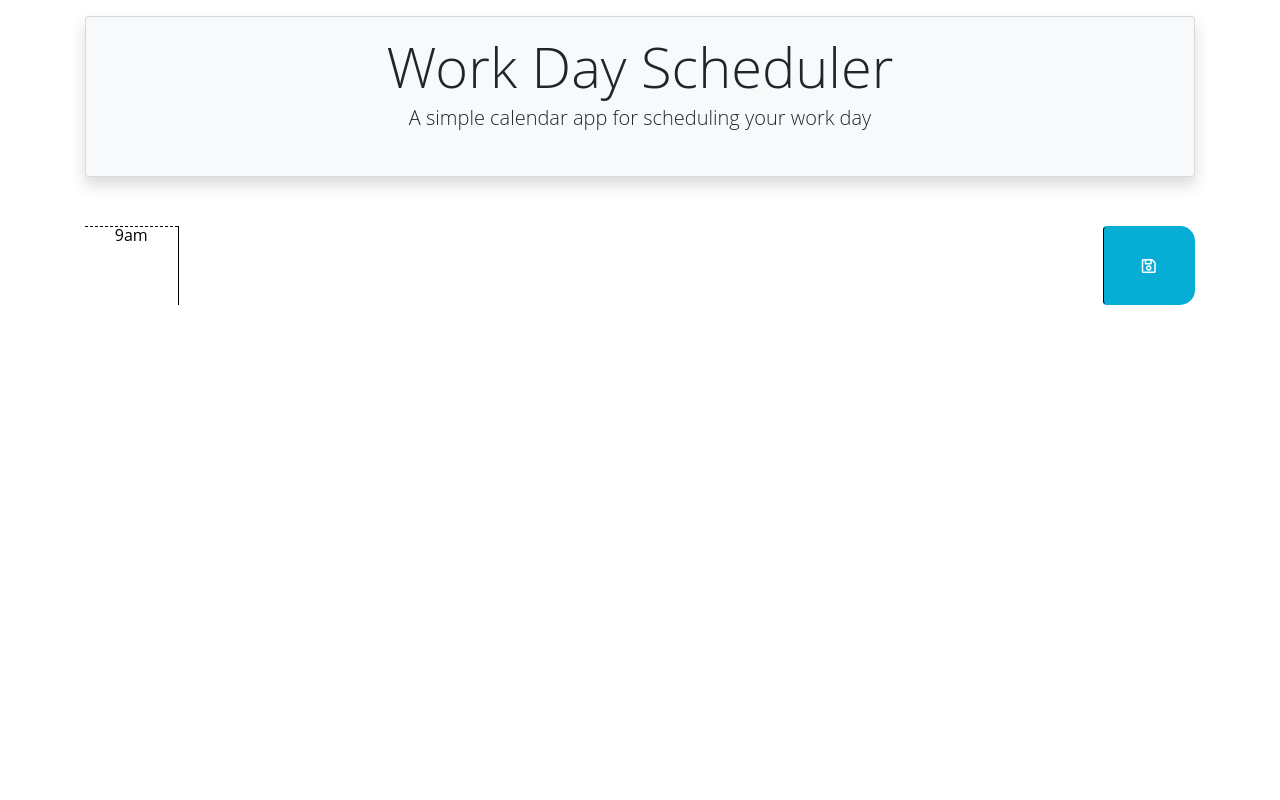
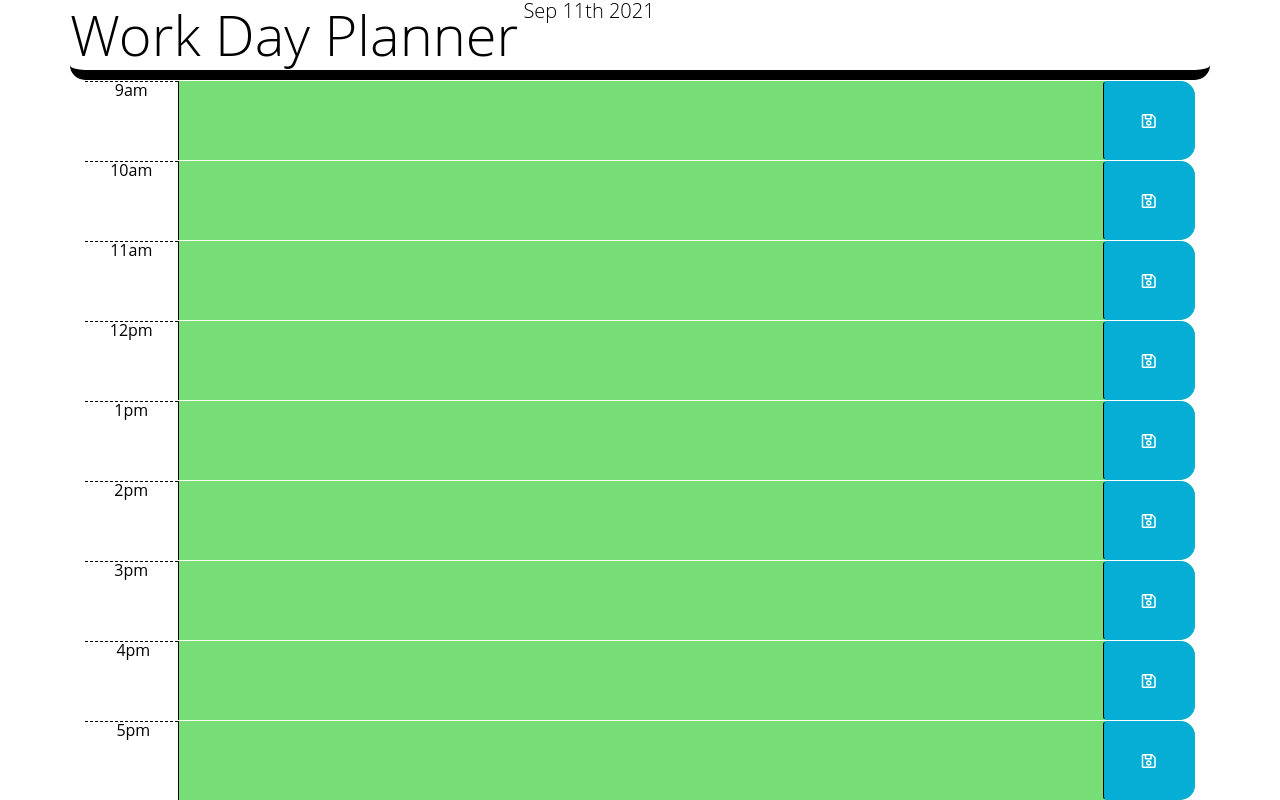
Before and after one commit to Kristal4673/Planner_Cbook, a plain HTML site: page index.html in a window 1280 px wide. Drawn offline with nearby package versions, Linux system fonts and the light colour scheme; a web font is replaced by a local one.

Commit message:
updated time blocks, and header

```diff
--- a/index.html
+++ b/index.html
@@ -22,34 +22,80 @@
 <body>
   <div class="container">
     <!--------------------Header------------------->
-    <!--once planner displays b-->
-    <!-- Timeblocks go here -->
-    <header class="card text-center shadow p-3 mb-5 mt-3 bg-light rounded">
-      <h1 class="display-4">Work Day Scheduler</h1>
-      <p class="lead">A simple calendar app for scheduling your work day</p>
+    <!--once planner displays  ----->
+    <!-- Timeblocks go here --->
+    <header class="row time-block">
+      <h1 class="display-4">Work Day Planner</h1>
+      <p class="lead"> </p>
       <p id="currentDay" class="lead"></p>
     </header>
-    <!-- Timeblocks go here Each time slot should represent one hour and contain the following: * The time * A field to hold user input * A save button -->
-    <!--Row 1 9am-->
+    <!-- Time-blocks go here Each time slot should represent one hour and contain the following: * The time * A field to hold user input * A save button -->
+
     <div class="container">
       <!-- 9am block -->
-      <div class="row time-block ">
+      <div id= "9" class="row time-block ">
         <div class="col-md-1 hour">9am</div>
         <textarea class="col-md-10 description"></textarea>
         <button class="btn col-md-1 saveBtn"><i class="far fa-save"></i></button>
       </div>
+      <!-- 10am block -->
+      <div id= "10" class="row time-block ">
+        <div class="col-md-1 hour">10am</div>
+        <textarea class="col-md-10 description"></textarea>
+        <button class="btn col-md-1 saveBtn"><i class="far fa-save"></i></button>
+      </div>
+      <!-- 11am block -->
+      <div id= "11" class="row time-block ">
+        <div class="col-md-1 hour">11am</div>
+        <textarea class="col-md-10 description"></textarea>
+        <button class="btn col-md-1 saveBtn"><i class="far fa-save"></i></button>
+      </div>
+      <!-- 12am block -->
+      <div id= "12" class="row time-block ">
+        <div class="col-md-1 hour">12pm</div>
+        <textarea class="col-md-10 description"></textarea>
+        <button class="btn col-md-1 saveBtn"><i class="far fa-save"></i></button>
+      </div>
+      <!-- 1pm block -->
+      <div id= "13" class="row time-block ">
+        <div class="col-md-1 hour">1pm</div>
+        <textarea class="col-md-10 description"></textarea>
+        <button class="btn col-md-1 saveBtn"><i class="far fa-save"></i></button>
+      </div>
+      <!-- 2pm block -->
+      <div id= "14" class="row time-block ">
+        <div class="col-md-1 hour">2pm</div>
+        <textarea class="col-md-10 description"></textarea>
+        <button class="btn col-md-1 saveBtn"><i class="far fa-save"></i></button>
+      </div>
+      <!-- 3pm block -->
+      <div id= "15" class="row time-block ">
+        <div class="col-md-1 hour">3pm</div>
+        <textarea class="col-md-10 description"></textarea>
+        <button class="btn col-md-1 saveBtn"><i class="far fa-save"></i></button>
+      </div>
+      <!-- 4pm block -->
+      <div id= "16" class="row time-block ">
+        <div class="col-md-1 hour"> 4pm</div>
+        <textarea class="col-md-10 description"></textarea>
+        <button class="btn col-md-1 saveBtn"><i class="far fa-save"></i></button>
+      </div>
+      <!-- 5pm block -->
+      <div id= "17" class="row time-block ">
+        <div class="col-md-1 hour"> 5pm</div>
+        <textarea class="col-md-10 description"></textarea>
+        <button class="btn col-md-1 saveBtn"><i class="far fa-save"></i></button>
+      </div>
     </div>
-    <!-- Optional JavaScript -->
-    <!-- jQuery first, then Popper.js, then Bootstrap JS -->
+
+    <!-- jQuery links-->
     <script src="https://code.jquery.com/jquery-3.3.1.slim.min.js"
       integrity="sha384-q8i/X+965DzO0rT7abK41JStQIAqVgRVzpbzo5smXKp4YfRvH+8abtTE1Pi6jizo"
       crossorigin="anonymous"></script>
     <script src="https://cdnjs.cloudflare.com/ajax/libs/popper.js/1.14.7/umd/popper.min.js"
       integrity="sha384-UO2eT0CpHqdSJQ6hJty5KVphtPhzWj9WO1clHTMGa3JDZwrnQq4sF86dIHNDz0W1"
       crossorigin="anonymous"></script>
-    <script src="https://stackpath.bootstrapcdn.com/bootstrap/4.3.1/js/bootstrap.min.js"
-      integrity="sha384-JjSmVgyd0p3pXB1rRibZUAYoIIy6OrQ6VrjIEaFf/nJGzIxFDsf4x0xIM+B07jRM"
-      crossorigin="anonymous"></script>
+  <script src="https://cdnjs.cloudflare.com/ajax/libs/moment.js/2.24.0/moment.min.js"></script>
     <script src="script.js"></script>
 </body>
 
--- a/script.js
+++ b/script.js
@@ -1,10 +1,10 @@
 //----define moment varibles used to show time----//
-var date = moment().format("MMM Do YY");
+//var date = moment().format("MMM Do YY");
 // var currentTime = moment().format('H');
 // console.log(currentTime);
 
 //-------append date----------//
-$("#currentDay").append(date);
+$("#currentDay").text(moment().format("MMM Do YYYY"));
 
 //---------background Updater------------------------//
 
@@ -12,16 +12,22 @@ var timeOfday = ["9", "10", "11", "12", "13", "14", "15", "16", "17"];
 updatetime();
 
 function updatetime() {
-  var currentTime = moment().format("H");
-  for (var i = 0; i < timeOfday.length; i++) {
-    if (parseInt(timeOfday[i]) > currentTime) {
-      $("#" + timeOfday[i]).attr("style", "background-color: #58ce7b");
-    } else if (parseInt(timeOfday[i]) < currentTime) {
-      $("#" + timeOfday[i]).attr("style", "background-color: lightgray");
-    } else if (parseInt(timeOfday[i]) == currentTime) {
-      $("#" + timeOfday[i]).attr("style", "background-color: #fc665e");
+  var currentTime = moment().hours();
+
+  // use jquery to loop through timeblocks
+  $(".time-block").each(function () {
+    var gridTime = parseInt($(this).attr("id"));
+    if (gridTime < currentTime) {
+      $(this).addClass("past");
+    } else if (gridTime === currentTime) {
+      $(this).removeClass("past");
+      $(this).addClass("present");
+    } else {
+      $(this).removeClass("past");
+      $(this).removeClass("present");
+      $(this).addClass("future");
     }
-  }
+  });
 }
 
 //--onclick event to save user input to local storage---//
--- a/style.css
+++ b/style.css
@@ -13,11 +13,11 @@ textarea {
   padding: 10px;
 }
 
-.jumbotron {
+header.row {
   text-align: center;
   background-color: transparent;
   color: black;
-  border-radius: 0;
+  border-radius: 1;
   border-bottom: 10px solid black;
 }
 
@@ -44,17 +44,22 @@ textarea {
 
 .past {
   background-color: #d3d3d3;
-  color: white;
+  color:red;
 }
 
 .present {
   background-color: #ff6961;
-  color: white;
+  color:green;
 }
 
 .future {
   background-color: #77dd77;
-  color: white;
+  color: blue;
+}
+
+#currentDay{
+  display:flex;
+  text-align: flex-end;
 }
 
 .saveBtn {
```
